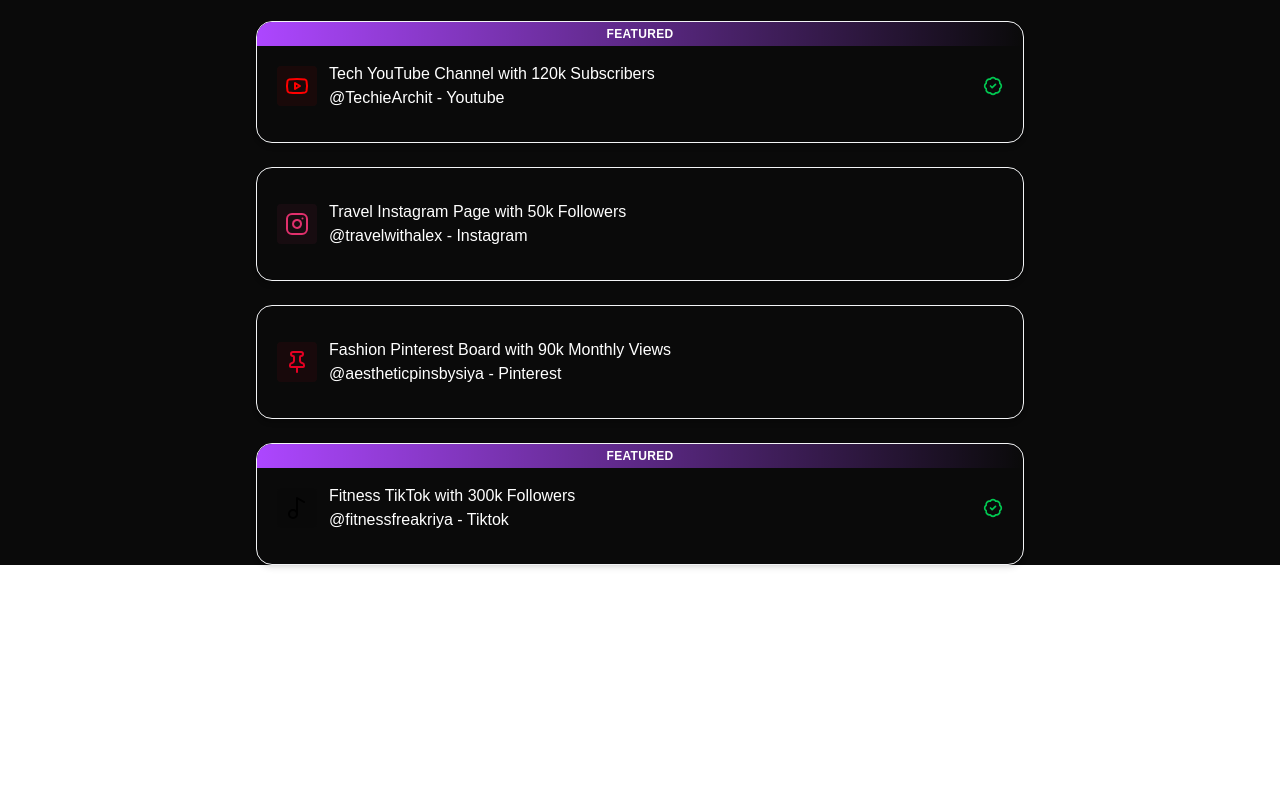
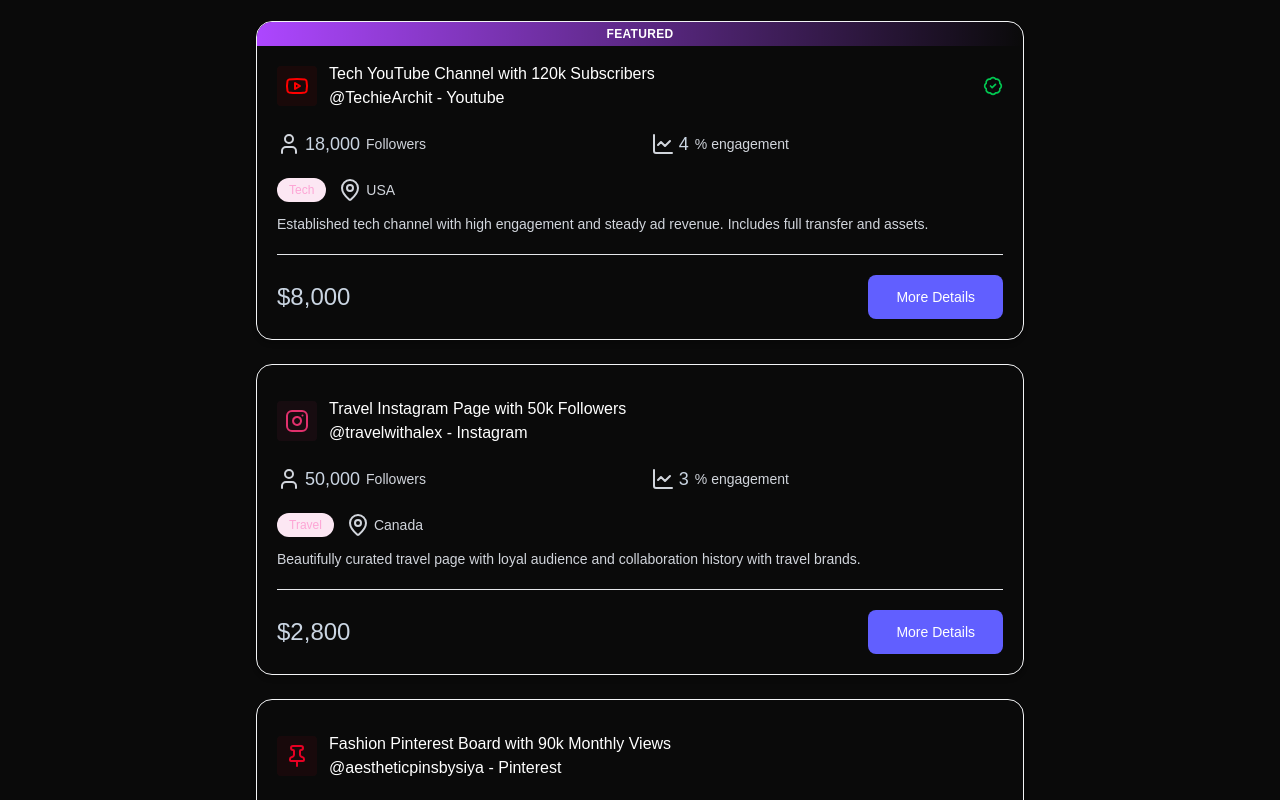
Before and after one commit to sheetalyadavv123/SellUp, a React (Vite) app in the folder frontend/: page / in a window 1280 px wide. Shown: the part 940-1740 px from the top of the page. Before the commit the page ends 1537 px from the top, so only its background shows below. Built offline with nearby package versions, Linux system fonts and the light colour scheme; no server answers.

Commit message:
home page completed

```diff
--- a/frontend/src/components/LatestListing.jsx
+++ b/frontend/src/components/LatestListing.jsx
@@ -6,7 +6,7 @@
 const LatestListing = () => {
     const {listings}=useSelector(state=>state.listing)
   return (
-    <div className='mt-0 mb-8'>
+    <div className='md:mt-0 mt-20 mb-8'>
       <Title title="Latest Listings" description="Discover the best social profiles available right now."/>
 
       <div className='flex flex-col gap-6 px-6'>
--- a/frontend/src/components/ListingCard.jsx
+++ b/frontend/src/components/ListingCard.jsx
@@ -1,9 +1,11 @@
 import React from 'react'
 import {platformIcons} from '../assets/assets';
-import { BadgeCheck } from 'lucide-react';
+import { BadgeCheck, LineChart, MapPin, User } from 'lucide-react';
+import { useNavigate } from 'react-router-dom';
 
 const ListingCard = ({listing}) => {
     const currency=import.meta.env.VITE_CURRENCY || '$';
+    const navigate=useNavigate();
   return (
     <div className='relative bg-voilet rounded-2xl shadow-md border border-gray-100 overflow-hidden hover:shadow-md transition'>
       {/* featured banner */}
@@ -24,6 +26,47 @@
         </div>
         {listing.verified && <BadgeCheck className='text-green-500 ml-auto w-5 h-5'/>}
     </div>
+    {/*stats*/}
+    <div className='flex flex-wrap justify-between max-w-lg items-center gap-3 my-5'>
+       <div className='flex items-center text-sm text-gray-300'>
+        <User className='size-6 mr-1 text-gray-300'/>
+        <span className='text-lg font-medium text-slate-300 mr-1.5'>{listing.followers_count.toLocaleString()}</span>Followers
+       </div>
+       {
+        listing.engagement_rate && (
+            <div className='flex items-center text-sm text-gray-300'>
+                <LineChart className='size-6 mr-1 text-gray-300'/>
+                <span className='text-lg font-medium text-slate-300 mr-1.5'>{listing.engagement_rate}</span>% engagement
+            </div>
+        )
+       }
+    </div>
+    {/*tags and location */}
+    <div className='flex items-center gap-3 mb-3'>
+        <span className='text-xs font-medium bg-pink-100 text-pink-300 px-3 py-1 rounded-full capitalize'>{listing.niche}</span>
+        {listing.country &&(
+            <div className='flex items-center text-gray-300 text-sm'>
+                <MapPin className='size-6 mr-1 text-gray-300'/>
+                {listing.country}
+            </div>
+        )}
+    </div>
+    {/*description */}
+    <p className='text-sm text-gray-300 mb-4 line-clamp-2'>{listing.description}</p>
+    <hr className='my-5 border-gray-200'></hr>
+    {/*footer */}
+    <div className='flex items-center justify-between'>
+         <div className='flex items-baseline'>
+            <span className='text-2xl font-medium text-slate-300'>
+                {currency}
+                {listing.price.toLocaleString()}
+            </span>
+         </div>
+         <button onClick={()=>{navigate(`/listings/${listing.id}`);scrollTo(0,0)}}
+            className='px-7 py-3 bg-indigo-500 text-white text-sm rounded-lg hover:bg-indigo-700 transition'>
+            More Details
+         </button>
+    </div>
       </div>
     </div>
   )
--- a/frontend/src/index.css
+++ b/frontend/src/index.css
@@ -12,3 +12,10 @@
 .no-scrollbar::-webkit-scrollbar{
   display:none;
 }
+
+html, body, #root {
+  background-color: #0a0a0a;
+  margin: 0;
+  padding: 0;
+  height: 100%;
+}
```
